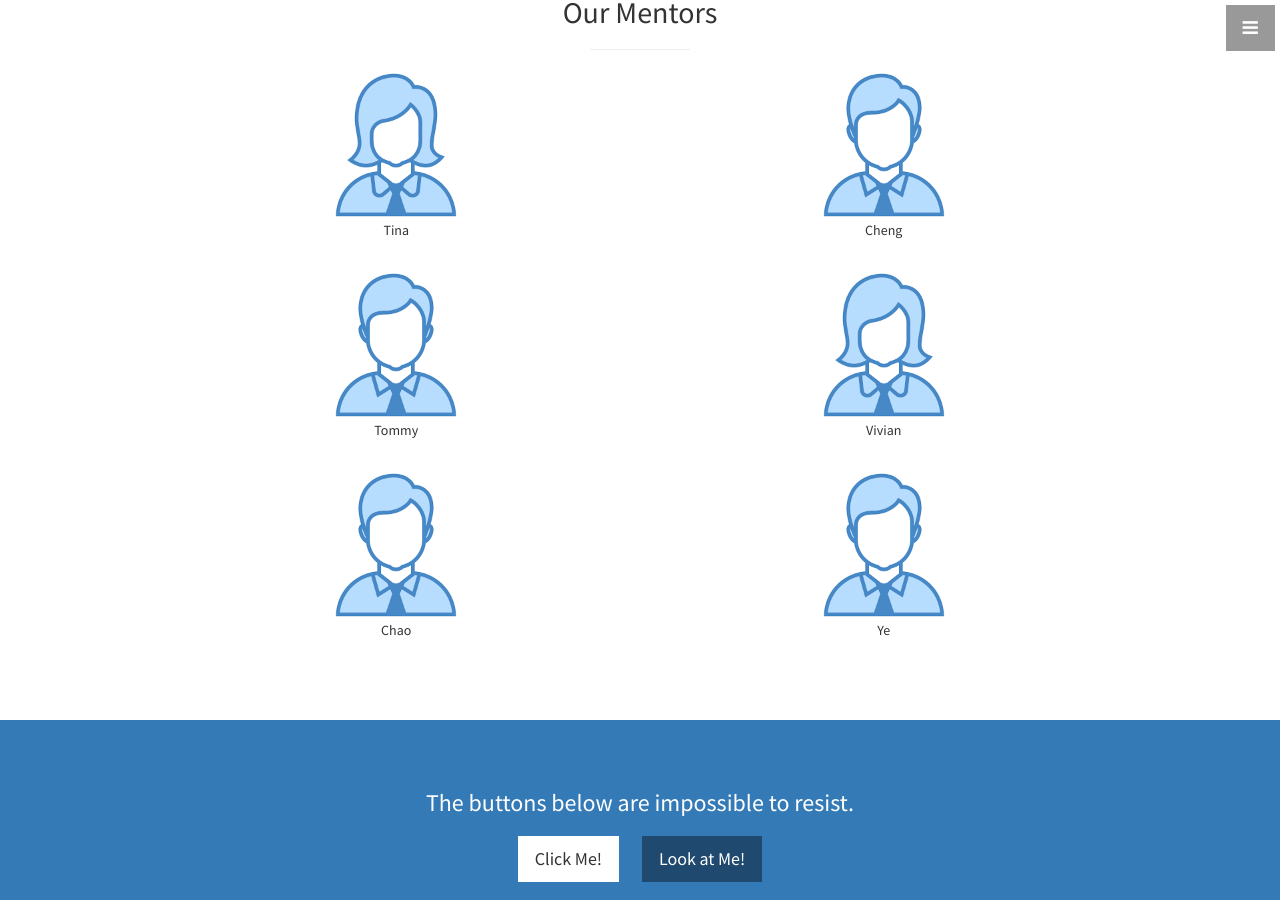
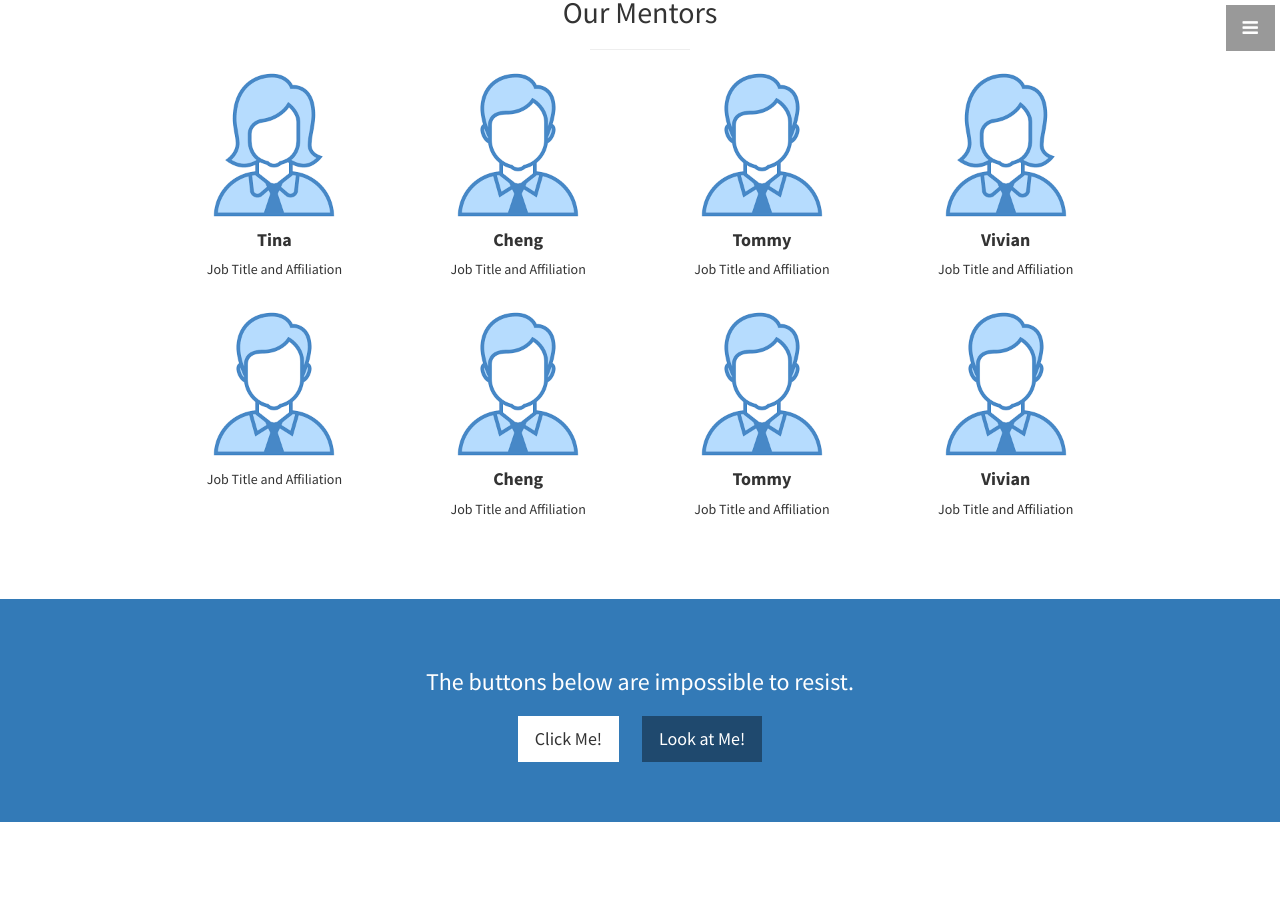
Before and after one commit to tinagui/WeOffer, a Jekyll site: the page built from index.html, in a window 1280 px wide and 900 px high, scrolled down 2013 px. Built offline with Jekyll 4.4.1, drawn with Linux system fonts in a browser that asks for light colours.

Commit message:
Update portfolio.html

```diff
--- a/_includes/portfolio.html
+++ b/_includes/portfolio.html
@@ -5,48 +5,79 @@
         <h2>Our Mentors</h2>
         <hr class="small">
         <div class="row">
-          <div class="col-md-6">
+          <div class="col-md-3 col-sm-6">
             <div class="portfolio-item">
                 <img class="img-portfolio img-responsive" src="img/female.png" height="150" width="150">
-                <p> Tina </p>
-              </a>
+              <h4>
+                <strong>Tina</strong>
+              </h4>
+              <p>Job Title and Affiliation</p>
             </div>
           </div>
-          <div class="col-md-6">
+          <div class="col-md-3 col-sm-6">
             <div class="portfolio-item">
                 <img class="img-portfolio img-responsive" src="img/male.png" height="150" width="150">
-                <p> Cheng </p>
-              </a>
+              <h4>
+                <strong>Cheng</strong>
+              </h4>
+              <p>Job Title and Affiliation</p>
             </div>
           </div>
-          <div class="col-md-6">
+          <div class="col-md-3 col-sm-6">
+           <div class="portfolio-item">
+                <img class="img-portfolio img-responsive" src="img/male.png" height="150" width="150">
+              <h4>
+                <strong>Tommy</strong>
+              </h4>
+              <p>Job Title and Affiliation</p>
+            </div>
+          </div>
+          <div class="col-md-3 col-sm-6">
+            <div class="portfolio-item">
+                <img class="img-portfolio img-responsive" src="img/female.png" height="150" width="150">
+              <h4>
+                <strong>Vivian</strong>
+              </h4>
+              <p>Job Title and Affiliation</p>
+            </div>
+          </div>
+                    <div class="col-md-3 col-sm-6">
             <div class="portfolio-item">
                 <img class="img-portfolio img-responsive" src="img/male.png" height="150" width="150">
-                <p> Tommy </p>
-              </a>
+              <h4>
+                <strong></strong>
+              </h4>
+              <p>Job Title and Affiliation</p>
             </div>
           </div>
-          <div class="col-md-6">
+          <div class="col-md-3 col-sm-6">
             <div class="portfolio-item">
-                <img class="img-portfolio img-responsive" src="img/female.png" height="150" width="150">
-                <p> Vivian </p>
-              </a>
+                <img class="img-portfolio img-responsive" src="img/male.png" height="150" width="150">
+              <h4>
+                <strong>Cheng</strong>
+              </h4>
+              <p>Job Title and Affiliation</p>
             </div>
           </div>
-          <div class="col-md-6">
+          <div class="col-md-3 col-sm-6">
+           <div class="portfolio-item">
+                <img class="img-portfolio img-responsive" src="img/male.png" height="150" width="150">
+              <h4>
+                <strong>Tommy</strong>
+              </h4>
+              <p>Job Title and Affiliation</p>
+            </div>
+          </div>
+          <div class="col-md-3 col-sm-6">
             <div class="portfolio-item">
                 <img class="img-portfolio img-responsive" src="img/male.png" height="150" width="150">
-                <p> Chao </p>
-              </a>
+              <h4>
+                <strong>Vivian</strong>
+              </h4>
+              <p>Job Title and Affiliation</p>
             </div>
           </div>
-          <div class="col-md-6">
-            <div class="portfolio-item">
-                <img class="img-portfolio img-responsive" src="img/male.png" height="150" width="150">
-                <p> Ye </p>
-              </a>
-            </div>
-          </div>
+
         </div>
         <!-- /.row (nested) -->
       </div>
```
